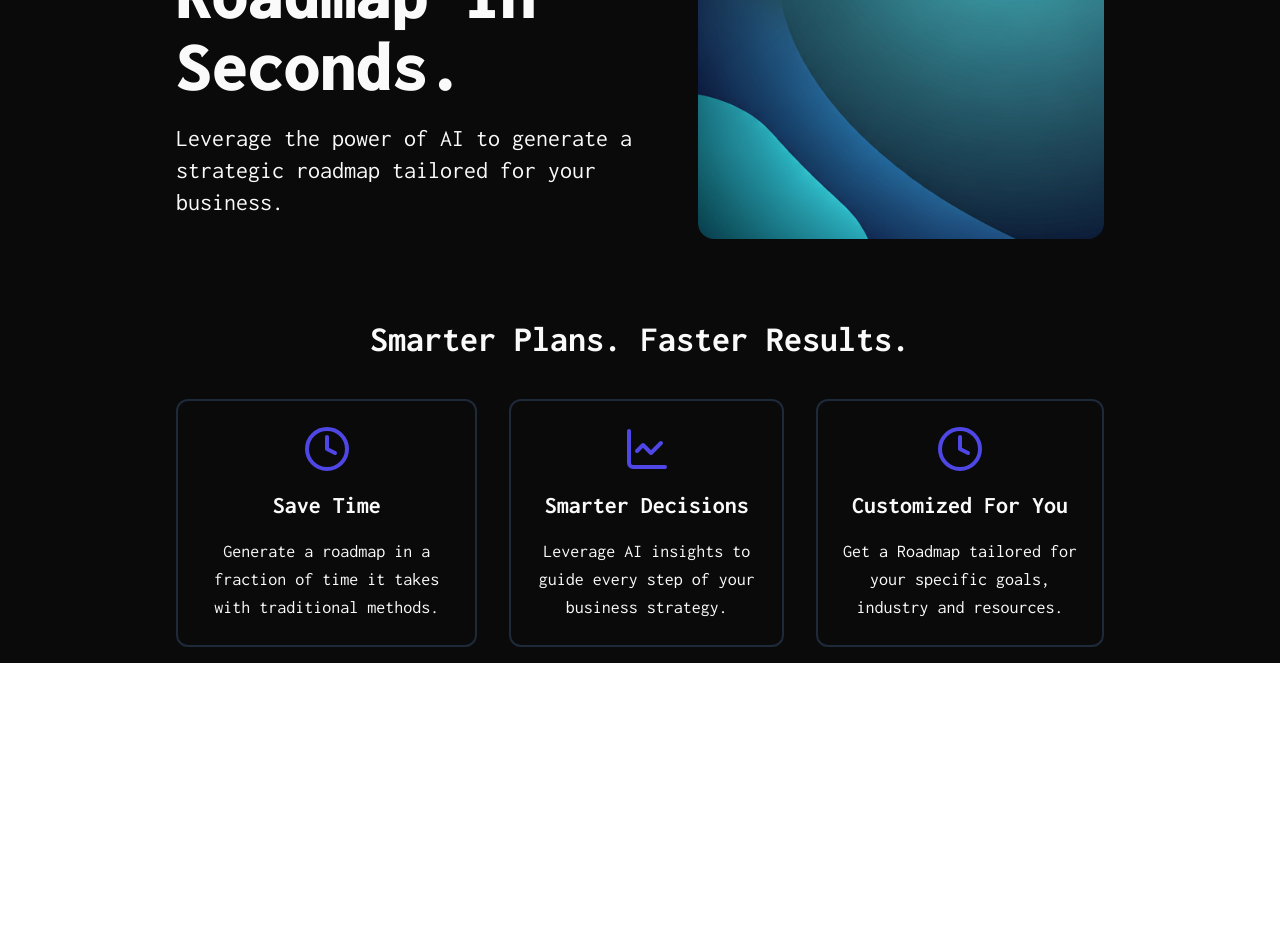
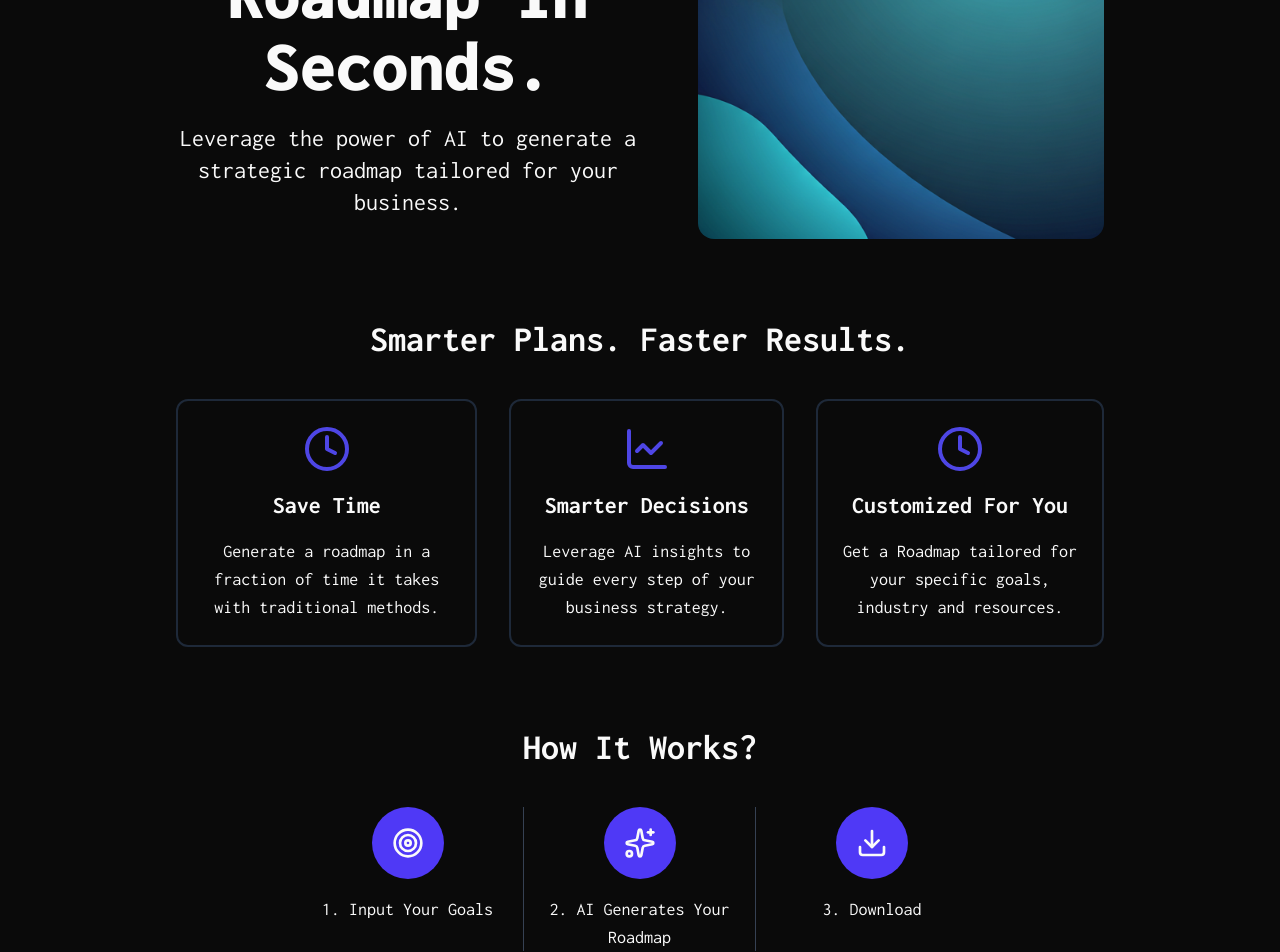
Before and after one commit to AgrwalNipun/roadmap_ai_frontend, a React (Vite) app: page / in a window 1280 px wide. Shown: the part 340-1292 px from the top of the page. Before the commit the page ends 1003 px from the top, so only its background shows below. Built offline with nearby package versions, Linux system fonts and the light colour scheme.

Commit message:
Completed design of home page

```diff
--- a/src/Components/ContainerWithTitleAndIcon.jsx
+++ b/src/Components/ContainerWithTitleAndIcon.jsx
@@ -2,7 +2,7 @@ export const ContainerWithTitleAndIcon = ({title, icon, children}) => {
     return <div className="border-2 border-gray-800 justify-center items-center rounded-xl p-6 flex flex-col gap-4">
 
             <div className="    text-[hsl(var(--card))]">{icon}</div>
-            <div className="text-2xl font-bold">{title}</div>
+            <div className="text-center text-2xl font-bold">{title}</div>
 
 
         <div>
--- /dev/null
+++ b/src/Components/Footer.jsx
@@ -0,0 +1,8 @@
+
+export const footer = () => {
+
+
+return  <div></div>
+
+
+}
--- a/src/Components/Navbar.jsx
+++ b/src/Components/Navbar.jsx
@@ -16,7 +16,7 @@ export const Navbar = ()=>{
 
 
 
-       <div className="  flex  justify-center items-center gap-8">
+       <div className="flex flex-col md:flex-row  justify-center items-center gap-8">
             <div>How It Works?</div>
             <div>Benefits</div>
             <div className="  flex  justify-center items-center gap-4">
--- a/src/pages/Home.jsx
+++ b/src/pages/Home.jsx
@@ -1,6 +1,6 @@
 // import { Navbar } from ./components/Navbar.jsx";
 
-import { LucideClock, LucideLineChart } from "lucide-react";
+import { LucideClock, LucideLineChart, LucideTarget,LucideSparkles,LucideDownload } from "lucide-react";
 import { ContainerWithTitleAndIcon } from "../Components/ContainerWithTitleAndIcon";
 import { Navbar } from "../Components/Navbar"
 import frontBanner from '../assets/frontBanner.png';
@@ -12,21 +12,21 @@ export const Home = () => {
 return <div
   className="
     mx-auto
-    w-3/4
-     items-center justify-between p-4 bg-[hsl(var(--background))] text-[hsl(var(--foreground))]">
+    w-full md:w-3/4
+        items-center justify-between p-4 bg-[hsl(var(--background))] text-[hsl(var(--foreground))]">
 
           <Navbar/>
 
 {/* Below is the main text and side image of gradient ??????????? */}
 
-                <div className="mt-10 gap-10 flex justify-between items-center">
-                <div className="w-[50%] flex gap-5 flex-col">
-                        <h1 className="text-7xl font-[1000]">Create Your AI <br></br>Roadmap in Seconds.</h1>
-                        <p  className="text-2xl">Leverage the power of AI to generate a strategic roadmap tailored for your business.</p>
+                <div className="flex flex-col md:flex-row mt-10 gap-10  justify-between items-center">
+                <div className="w-full md:w-[50%] flex gap-5 flex-col">
+                        <h1 className="text-center text-7xl font-[1000]">Create Your AI <br></br>Roadmap in Seconds.</h1>
+                        <p  className="text-center text-2xl">Leverage the power of AI to generate a strategic roadmap tailored for your business.</p>
 
                 </div>
 
-                <img src={frontBanner} className=" w-7/16 mt-10 rounded-2xl shadow-gray-900 shadow-l" />
+                <img src={frontBanner} className=" w-full md:w-7/16 mt-10 rounded-2xl shadow-gray-900 shadow-l" />
 
                 </div>
 
@@ -34,16 +34,74 @@ return <div
 
 {/* Below advantages wala component */}
                 <div className="flex justify-center items-center mt-20">
-                    <h2 className=" text-4xl font-bold mb-10">Smarter Plans. Faster Results.</h2>
+                    <h2 className="text-center text-4xl font-bold mb-10">Smarter Plans. Faster Results.</h2>
                     </div>
 
-                    <div className="flex gap-8">
+                    <div className="flex flex-col md:flex-row  gap-8">
                         <ContainerWithTitleAndIcon title= "Save Time" icon={<LucideClock  className="w-12 h-12"/>}   children={<p className="text-center text-lg text-gray-450">Generate a roadmap in a fraction of time it takes with traditional methods.</p>}/>
                         <ContainerWithTitleAndIcon title= "Smarter Decisions" icon={<LucideLineChart  className="w-12 h-12"/>} children={<p className="text-center text-lg text-gray-450">Leverage AI insights to guide every step of your business strategy.</p>}/>
                         <ContainerWithTitleAndIcon title= "Customized For You" icon={<LucideClock  className="w-12 h-12"/>} children={<p className="text-center text-lg text-gray-450">Get a Roadmap tailored for your specific goals, industry and resources.</p>}/>
                 </div>
 
 
+
+{/* HOW IT WORKS ??????????????? */}
+
+<div className="flex justify-center items-center mt-20">
+                    <h2 className="text-center text-4xl font-bold mb-10">How It Works?</h2>
+                    </div>
+
+
+<div className="mb-20 flex flex-col md:flex-row items-stretch  items-start justify-center md:divide-x md:divide-gray-700 gap-8 md:gap-0 w-3/4 mx-auto">
+
+  {/* Step 1 */}
+  <div className="flex flex-col items-center justify-start px-6 text-center md:w-1/3">
+    <div className="bg-indigo-600 p-5 rounded-full mb-4">
+      <LucideTarget className="w-8 h-8" />
+    </div>
+    <p className="text-lg">1. Input Your Goals</p>
+  </div>
+
+  {/* Step 2 */}
+  <div className="flex flex-col items-center justify-start px-6 text-center md:w-1/3">
+    <div className="bg-indigo-600 p-5 rounded-full mb-4">
+      <LucideSparkles className="w-8 h-8" />
+    </div>
+    <p className="text-lg">2. AI Generates Your Roadmap</p>
+  </div>
+
+  {/* Step 3 */}
+  <div className="flex flex-col items-center justify-start px-6 text-center md:w-1/3">
+    <div className="bg-indigo-600 p-5 rounded-full mb-4">
+      <LucideDownload className="w-8 h-8" />
+    </div>
+    <p className="text-lg">3. Download</p>
+  </div>
 </div>
+      </div>
+
+
+                    {/* <div className="flex flex-col md:flex-row items-center justify-between divide-x divide-gray-800 w-full">
+                                <div className="p-5 flex flex-col justify-center items-center">
+                                    <LucideTarget className="w-12 h-12 mb-4 text-[hsl(var(--card))]"/>
+                                    <h3 className="text-2xl font-semibold mb-4 text-center">1</h3>
+                                    <h3 className="text-2xl font-semibold mb-4 text-center">Input Your Goals</h3>
+
+                                </div>
+
+                                <div className="p-5 flex flex-col justify-center items-center">
+                                    <LucideTarget className="w-12 h-12 mb-4 text-[hsl(var(--card))]"/>
+                                    <h3 className="text-2xl font-semibold mb-4 text-center">2</h3>
+
+                                    <h3 className="text-2xl font-semibold mb-4 text-center">AI generates your <br></br>roadmap</h3>
+                                </div>
+
+                                <div className="p-5 flex flex-col justify-center items-center">
+                                    <LucideTarget className="w-12 h-12 mb-4 text-[hsl(var(--card))]"/>
+                                    <h3 className="text-2xl font-semibold mb-4 text-center">3</h3>
+
+                                    <h3 className="text-2xl font-semibold mb-4 text-center">Download</h3>
+                    </div> */}
+// </div>
 
 }
```
